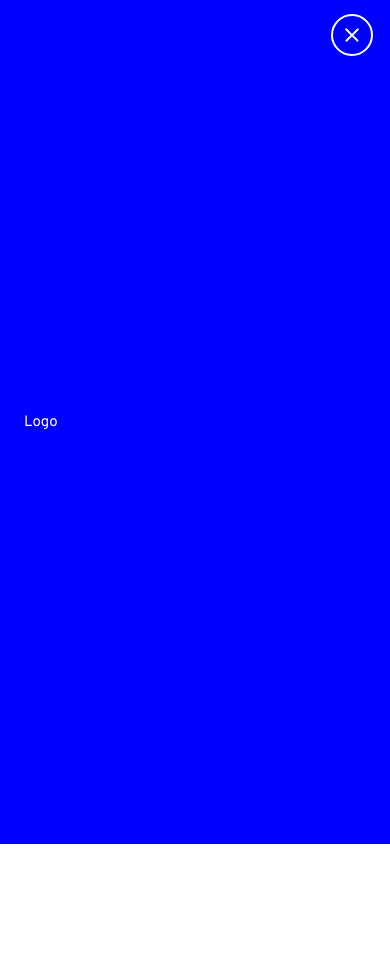
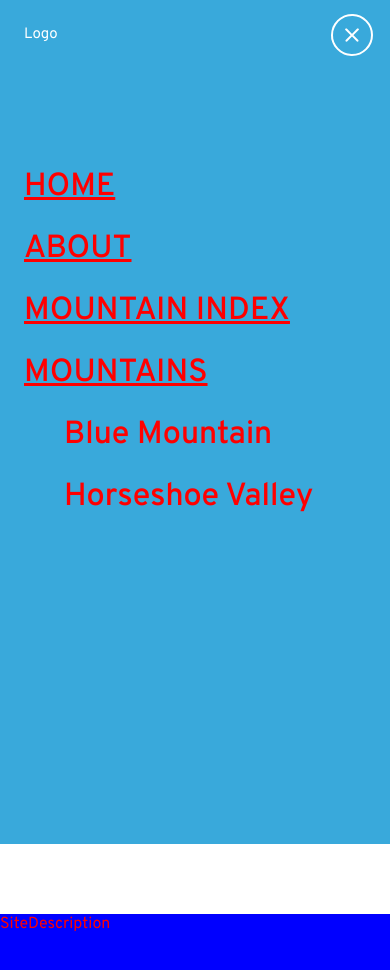
Before and after one commit to royleejr/mountadex, a React (Create React App) app in the folder client/: page / in a window 390 px wide. Both pictures are taken after a click on the element 352 px from the left and 35 px from the top of the page. Shown: the top 970 px of the page. Before the commit the page ends 844 px from the top, so only its background shows below. Built offline with nearby package versions, Linux system fonts and the light colour scheme.

Commit message:
continued styling for mobile

```diff
--- a/client/src/components/Header/Header.js
+++ b/client/src/components/Header/Header.js
@@ -1,17 +1,20 @@
 import React, { useState, useEffect } from "react";
+import { NavLink } from "react-router-dom";
 
 import "./Header.scss";
 
-export default function Header() {
-  const [toggle, setToggle] = useState(false);
+export default function Header(props) {
+  const [toggle, setToggle] = useState(true);
 
-  useEffect(() => {
+  const headerToggle = async (event, link) => {
+    if (link) {
+      await setToggle(!toggle);
       expand();
-  }, [toggle]);
-
-  const headerToggle = async event => {
+    } else {
       event.preventDefault();
       await setToggle(!toggle);
+      expand();
+    }
   };
 
   const expand = () => {
@@ -21,21 +24,37 @@ export default function Header() {
         "style",
         "position: fixed; height: 100vh; width: 100vw; top:0; bottom:0; left:0; right: 0;"
       );
-      document.getElementById("wowcb").checked = true;
+      document.getElementById("input").checked = true;
+      document.querySelector("nav").removeAttribute("style");
+      let timer = 150;
+      document.querySelectorAll(".header__links").forEach(item => {
+        setTimeout(() => {
+          item.removeAttribute("style");
+        }, timer);
+        timer += 150;
+      });
     } else {
       const header = document.querySelector(".header");
       header.removeAttribute("style");
-      document.getElementById("wowcb").checked = false;
+      document.getElementById("input").checked = false;
+      document.querySelector("nav").setAttribute("style", "display:none");
+      document.querySelectorAll(".header__links").forEach(item => {
+        item.setAttribute("style", "display:none;");
+      });
     }
   };
 
+  // useEffect(() => {
+  //   expand();
+  // }, [toggle, expand]);
   return (
     <header className="header">
       <div className="header__container">
+        <div className="header__top">
           <div className="header__logo">Logo</div>
           <div className="header__menu" onClick={headerToggle}>
-          <input type="checkbox" id="wowcb" />
-          <label className="toggle" htmlFor="wowcb">
+            <input type="checkbox" id="input" />
+            <label className="toggle" htmlFor="input">
               <div>
                 <div>
                   <span></span>
@@ -49,7 +68,6 @@ export default function Header() {
                 </svg>
               </div>
             </label>
-
             <svg xmlns="http://www.w3.org/2000/svg" style={{ display: "none" }}>
               <symbol
                 xmlns="http://www.w3.org/2000/svg"
@@ -61,6 +79,65 @@ export default function Header() {
             </svg>
           </div>
         </div>
+        <nav className="header__fullscreen" style={{ display: "none" }}>
+          <NavLink
+            to="/"
+            className="header__links"
+            style={{ display: "none" }}
+            activeClassName="header__links--selected"
+            onClick={event => headerToggle(event, "link")}
+          >
+            HOME
+          </NavLink>
+          <NavLink
+            to="/#about"
+            className="header__links"
+            style={{ display: "none" }}
+            activeClassName="header__links--selected"
+            onClick={event => headerToggle(event, "link")}
+          >
+            ABOUT
+          </NavLink>
+          <NavLink
+            to="#index"
+            className="header__links"
+            activeClassName="header__links--selected"
+            style={{ display: "none" }}
+            onClick={event => headerToggle(event, "link")}
+          >
+            MOUNTAIN INDEX
+          </NavLink>
+          <NavLink
+            to="/mountain"
+            className="header__links"
+            activeClassName="header__links--selected"
+            style={{ display: "none" }}
+            onClick={event => headerToggle(event, "link")}
+          >
+            MOUNTAINS
+          </NavLink>
+          <div className="header__sub-container">
+            <NavLink
+              to="/mountain/blue-mountain"
+              className="header__links header__links--sub"
+              activeClassName="header__links--selected"
+              style={{ display: "none" }}
+              onClick={event => headerToggle(event, "link")}
+            >
+              Blue Mountain
+            </NavLink>
+            <NavLink
+              to="/mountain/horseshoe-valley"
+              className="header__links header__links--sub"
+              activeClassName="header__links--selected"
+              style={{ display: "none" }}
+              onClick={event => headerToggle(event, "link")}
+            >
+              Horseshoe Valley
+            </NavLink>
+          </div>
+        </nav>
+      </div>
     </header>
   );
 }
--- a/client/src/components/Header/Header.scss
+++ b/client/src/components/Header/Header.scss
@@ -3,23 +3,28 @@
 .header {
   width: 100vw;
   height: to-rem(70px);
-  background-color: blue;
+  background-color: #39a9db;
   transition: 1s ease;
   position: fixed;
-  // top: 0;
-  // left: 0;
+  top: 0;
+  left: 0;
   z-index: 100;
 
   &__container {
     height: 100%;
     @include container;
+  }
+
+  &__top {
     display: flex;
   }
 
   &__logo {
     color: white;
     @include body-large-mobile;
-    align-self: center;
+    position: absolute;
+    top: to-rem(25px);
+    // right: to-rem(28px);
   }
 
   &__menu {
@@ -27,10 +32,38 @@
     top: to-rem(28px);
     right: to-rem(28px);
   }
+
+  &__fullscreen {
+    margin-top: 50%;
+    color: red;
+    display: flex;
+    flex-direction: column;
+  }
+
+  &__links {
+    @include heading-4;
+    margin-bottom: to-rem(30px);
+
+    &--sub {
+      @include heading-4;
+      margin-left: to-rem(40px);
+      text-decoration: none;
+    }
+
+    &--selected {
+      text-decoration: underline;
+    }
+
+    &:hover {
+      color: blue;
+    }
+  }
+
+  &__sub-container {
+    display: flex;
+    flex-direction: column;
+  }
 }
-
-$color: #fff;
-$active: #fff;
 
 input {
   display: none;
@@ -40,7 +73,7 @@ input {
       span {
         &:before,
         &:after {
-          background: $active;
+          background: $white;
         }
         &:first-child {
           &:before {
@@ -64,7 +97,7 @@ input {
       stroke-dashoffset: 62;
       stroke-dasharray: 0 82.801 62 82.801;
       transform: rotate(90deg);
-      stroke: $active;
+      stroke: #fff;
       &:nth-child(3) {
         transform: rotate(270deg);
       }
@@ -111,7 +144,7 @@ input {
           width: 47%;
           height: 2px;
           border-radius: 1px;
-          background: $color;
+          background: $white;
           position: absolute;
           -webkit-backface-visibility: hidden;
           transition: transform 0.5s ease, border-radius 0.3s ease,
@@ -132,7 +165,7 @@ input {
     svg {
       display: block;
       fill: none;
-      stroke: $color;
+      stroke: $white;
       stroke-width: 2px;
       width: 44px;
       height: 44px;
--- a/client/src/components/SiteDescription/SiteDescription.js
+++ b/client/src/components/SiteDescription/SiteDescription.js
@@ -1,11 +1,11 @@
-import React from 'react';
+import React from "react";
 
-import './SiteDescription.scss';
+import "./SiteDescription.scss";
 
 export default function SiteDescription() {
-  return(
-    <section className="site-description">
+  return (
+    <section id="about" className="site-description">
       SiteDescription
     </section>
-  )
+  );
 }
--- a/client/src/components/SiteDescription/SiteDescription.scss
+++ b/client/src/components/SiteDescription/SiteDescription.scss
@@ -1,5 +1,8 @@
-@import '../../styles/global.scss';
+@import "../../styles/global.scss";
 
 .site-description {
-
+  color: red;
+  background-color: blue;
+  height: 100vh;
+  // width: 400px;
 }
--- a/client/src/pages/Home/Home.js
+++ b/client/src/pages/Home/Home.js
@@ -1,7 +1,13 @@
 import React from "react";
 
 import "./Home.scss";
+import SiteDescription from "../../components/SiteDescription/SiteDescription";
 
 export default function Home() {
-  return <main className="home">Mountadex</main>;
+  return (
+    <main className="home">
+      <div className="full">Hello</div>
+      <SiteDescription />
+    </main>
+  );
 }
--- a/client/src/pages/Home/Home.scss
+++ b/client/src/pages/Home/Home.scss
@@ -1 +1,10 @@
 @import "../../styles/global.scss";
+
+.home {
+  margin-top: to-rem(70px);
+}
+
+.full {
+  width: 100vw;
+  height: 100vh;
+}
--- a/client/src/pages/Mountain/Mountain.scss
+++ b/client/src/pages/Mountain/Mountain.scss
@@ -1,4 +1,5 @@
 @import "../../styles/global.scss";
 
 .mountain {
+  margin-top: to-rem(70px);
 }
```
Lines whose indentation alone changed are shown as unchanged.
